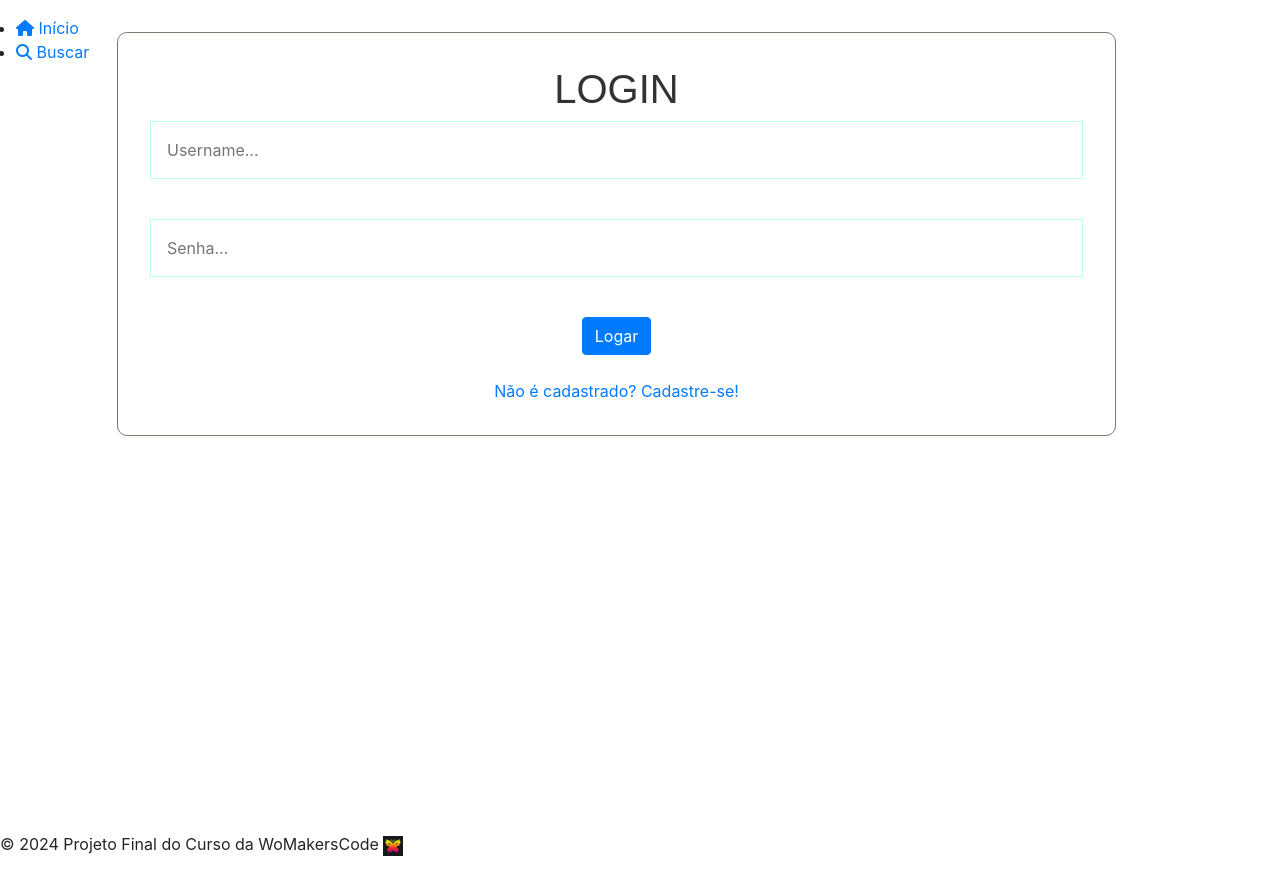
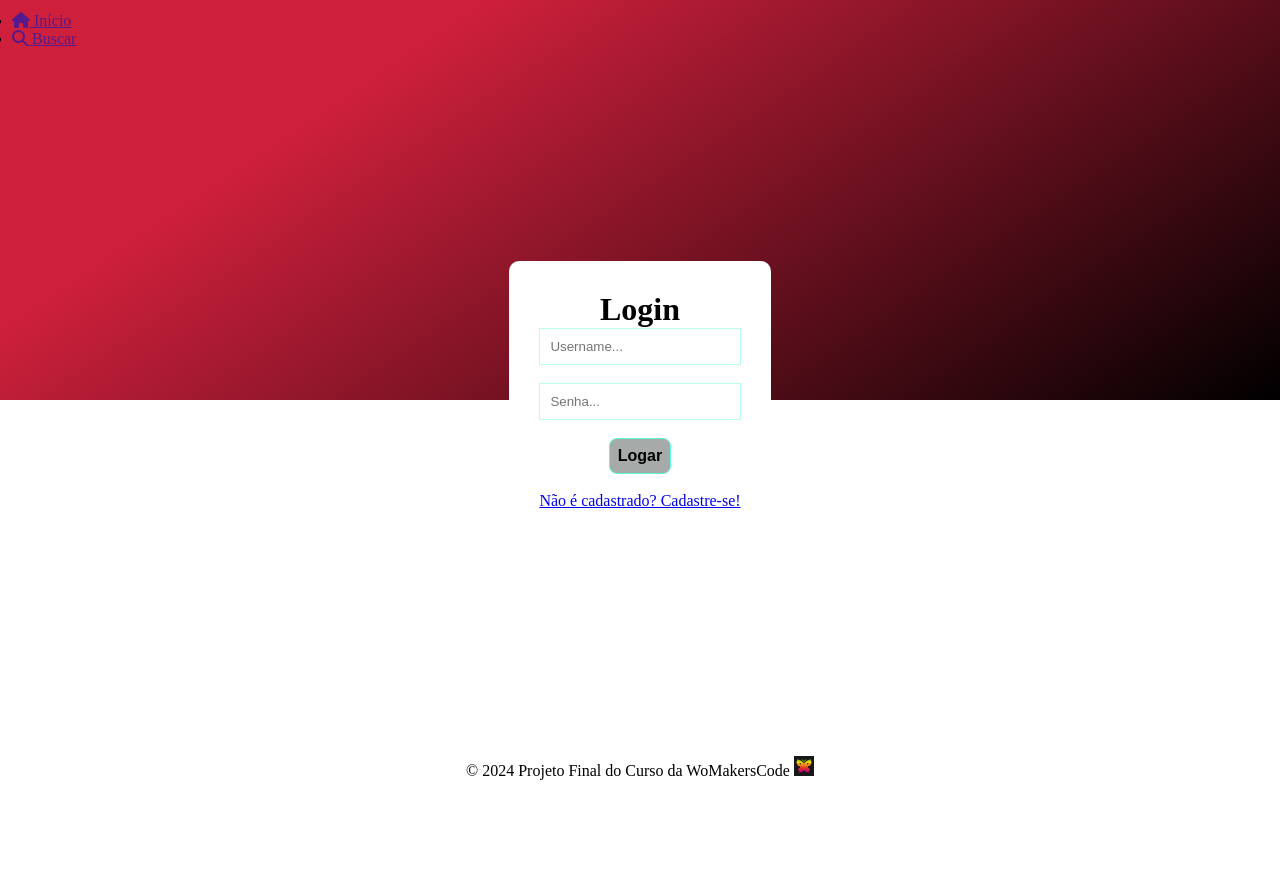
Before and after one commit to KNMeira/Projeto-Final-Womakerscode, a Django app: page / in a window 1280 px wide. After the commit the page ends 780 px from the top, so only its background shows below. Run offline with Django 5.2, Linux system fonts and the light colour scheme; parts of the project's set-up code (start-up, migrations or seed data) failed here and were passed over; some libraries are stand-ins or nearby versions.

Commit message:
add tela login

```diff
--- a/oficina_spa/templates/static/login/login.css
+++ b/oficina_spa/templates/static/login/login.css
@@ -1,29 +1,22 @@
-* {
+*{
     margin: 0;
     padding: 0;
     box-sizing: border-box;
 }
-
-.container {
-    min-height: 100vh;
+.container{
+    height: 100vh;
+    display: flex;
     flex-direction: column;
     justify-content: center;
     align-items: center;
     text-align: center;
 }
-h1 {
-    color: #333;
-    font-size: 2rem;
-    font-weight: bold;
-    font-family: Arial, sans-serif;
-    text-align: center;
-    margin-bottom: 1rem;
-    text-transform: uppercase;
+
+html, body {
+    height: 100%;
+    margin: 0;
+    padding: 0;
 }
-
-
-.red-section, .white-section {
-    flex: 1;
 
 .red-section {
     background-color: #000000;
@@ -34,81 +27,62 @@ h1 {
     background-color: white;
 }
 
+.red-section {
+    height: 50%;
+    background-color: #000000;
+background-image: linear-gradient(326deg, #000000 0%, #ce203c 74%);
+
+
+}
+
+.white-section {
+    height: 50%;
+    background-color: white;
+}
 .white-form {
     background-color: white;
-    padding: 2rem;
-    margin: 2rem;
+    padding: 30px;
+    margin: 20px;
     border-radius: 10px;
-    border: 1px solid #7e7971;
-    max-width: 90%;
+    border:1px
+    border-color:#7e7971;
 }
-
-.input-form {
+.input-form{
     background-color: #0000;
-    padding: 1rem;
+    padding: 10px;
     border: none;
     border: 1px solid rgba(88, 252, 213, .4);
     color: #414345;
     outline: 0;
     width: 100%;
-    margin-bottom: 1rem;
 }
 
+
 .btn-cadastro {
-    padding: 1rem 2rem;
+    padding: 0.5rem 0.5rem;
     background-color: #a6abaa;
-    border: none;
     border: 1px solid #58fcd5;
+    border-radius:0.5rem;
     font-size: 1rem;
     font-weight: bold;
 }
 
 .btn-cadastro:hover {
-    background-color: #0056b3;
+    background-color: #166cc9;
 }
 
-.sidebar {
+.sidebar{
     position: fixed;
-    top: 0;
-    left: 0;
-    bottom: 0;
-    padding: 1rem;
+    top:0;
+    left:0;
+    bottom:0;
+    padding: 12px;
     width: 300px;
 }
-
-.sidebar_navigation {
-    background-color: #a9a9a9;
-    border-radius: 8px;
-    padding: 1rem;
-
-.logo {
-    background-color: #a9a9a9;
-    display: flex;
-    border-radius: 8px;
-    padding: 1rem;
-}
-
-.sidebar nav ul {
-    margin-top: 20px;
-    padding: 0 1rem 0.5rem 1rem;
-}
-
-.sidebar ul li {
-    padding: 0.5rem 0;
-}
-
-.sidebar nav ul li a {
-    color: #a9a9a9;
-    text-decoration: none;
-    font-weight: 600;
-    font-size: 1rem;
-    font-family: "DM Sans", sans-serif;
-}
-
 footer {
-    color: black;
+    color: back;
     text-align: center;
-    padding: 1rem 0;
+    padding: 20px 0 ;
     position: fixed;
     bottom: 0;
     width: 100%;
--- a/servicos/templates/login.html
+++ b/servicos/templates/login.html
@@ -6,7 +6,6 @@
     <title>Login</title>
     {% load static %}
     <link rel="stylesheet" type="text/css" href="{% static 'login/login.css' %}">
-    <link href="https://stackpath.bootstrapcdn.com/bootstrap/4.5.2/css/bootstrap.min.css" rel="stylesheet">
     <script src="https://kit.fontawesome.com/dd4131b665.js" crossorigin="anonymous"></script>
 </head>
 
@@ -40,18 +39,16 @@
             <br>
             <br>
             <div class="white-section">
-                <button type="submit" class="btn btn-primary">Logar</button>
+                <button type="submit" class="btn-cadastro">Logar</button>
                 <br>
                 <br>
                 <a  href="{% url 'cadastro' %}">Não é cadastrado? Cadastre-se!</a>
             </form>
             </div>
         </div>
-
-
     </div>
 <footer>
-    <p>© 2024 Projeto Final do Curso da WoMakersCode <img src="{% static 'img/logo.avif' %}" alt="Pesquisar" class="lupa-icon" style="width: 20px; height: auto;"></p>
-
+  <p>© 2024 Projeto Final do Curso da WoMakersCode <img src="{% static 'img/logo.avif' %}" alt="Pesquisar" class="lupa-icon" style="width: 20px; height: auto;"></p>
 </footer>
 </body>
+</html>
```
